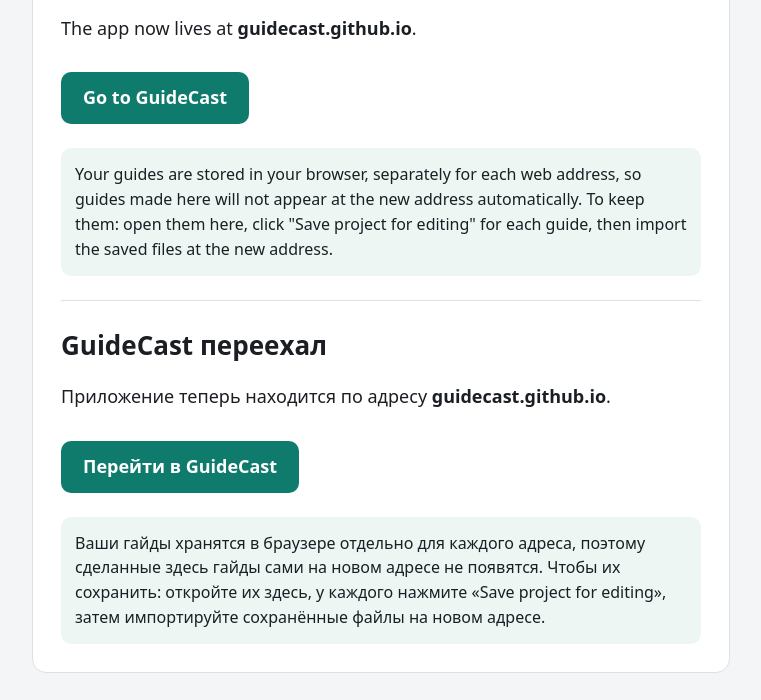
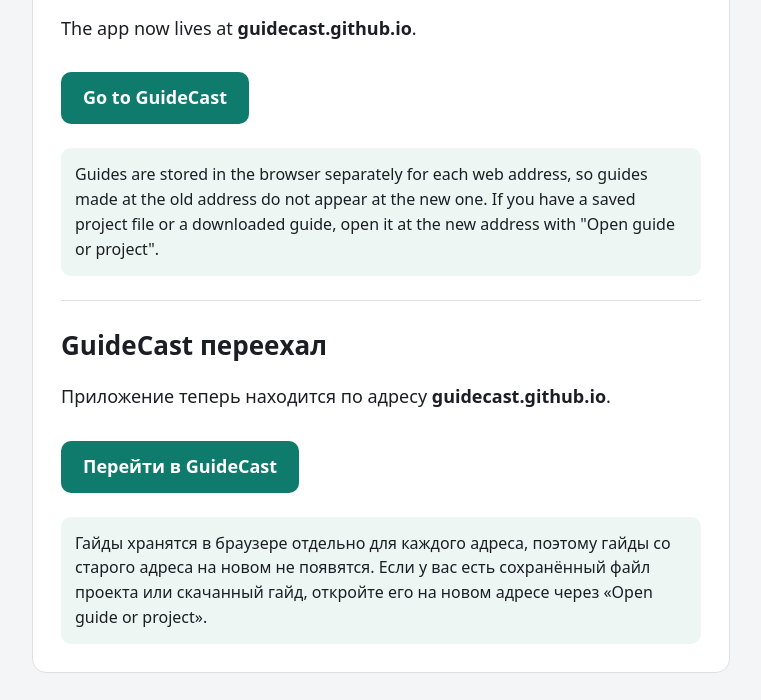
Before and after one commit to StanislavSidorovich/guide-creation-tool, a plain HTML site: page index.html in a window 1280 px wide. Shown: the part 100-800 px from the top of the page, without its empty margins (259-1020 px from the left). Drawn offline with Linux system fonts and the light colour scheme.

Commit message:
Moved page: drop instruction to open guides here (app no longer at this address)
Co-Authored-By: Claude Opus 5.5 <noreply@anthropic.com>

```diff
--- a/index.html
+++ b/index.html
@@ -18,12 +18,12 @@ hr{border:0;border-top:1px solid #dde1e6;margin:24px 0}
 <h1>GuideCast has moved</h1>
 <p>The app now lives at <b>guidecast.github.io</b>.</p>
 <a class="go" href="https://guidecast.github.io/">Go to GuideCast</a>
-<div class="note">Your guides are stored in your browser, separately for each web address, so guides made here will not appear at the new address automatically. To keep them: open them here, click "Save project for editing" for each guide, then import the saved files at the new address.</div>
+<div class="note">Guides are stored in the browser separately for each web address, so guides made at the old address do not appear at the new one. If you have a saved project file or a downloaded guide, open it at the new address with "Open guide or project".</div>
 <hr>
 <h1>GuideCast переехал</h1>
 <p>Приложение теперь находится по адресу <b>guidecast.github.io</b>.</p>
 <a class="go" href="https://guidecast.github.io/">Перейти в GuideCast</a>
-<div class="note">Ваши гайды хранятся в браузере отдельно для каждого адреса, поэтому сделанные здесь гайды сами на новом адресе не появятся. Чтобы их сохранить: откройте их здесь, у каждого нажмите «Save project for editing», затем импортируйте сохранённые файлы на новом адресе.</div>
+<div class="note">Гайды хранятся в браузере отдельно для каждого адреса, поэтому гайды со старого адреса на новом не появятся. Если у вас есть сохранённый файл проекта или скачанный гайд, откройте его на новом адресе через «Open guide or project».</div>
 </main>
 </body>
 </html>
```
